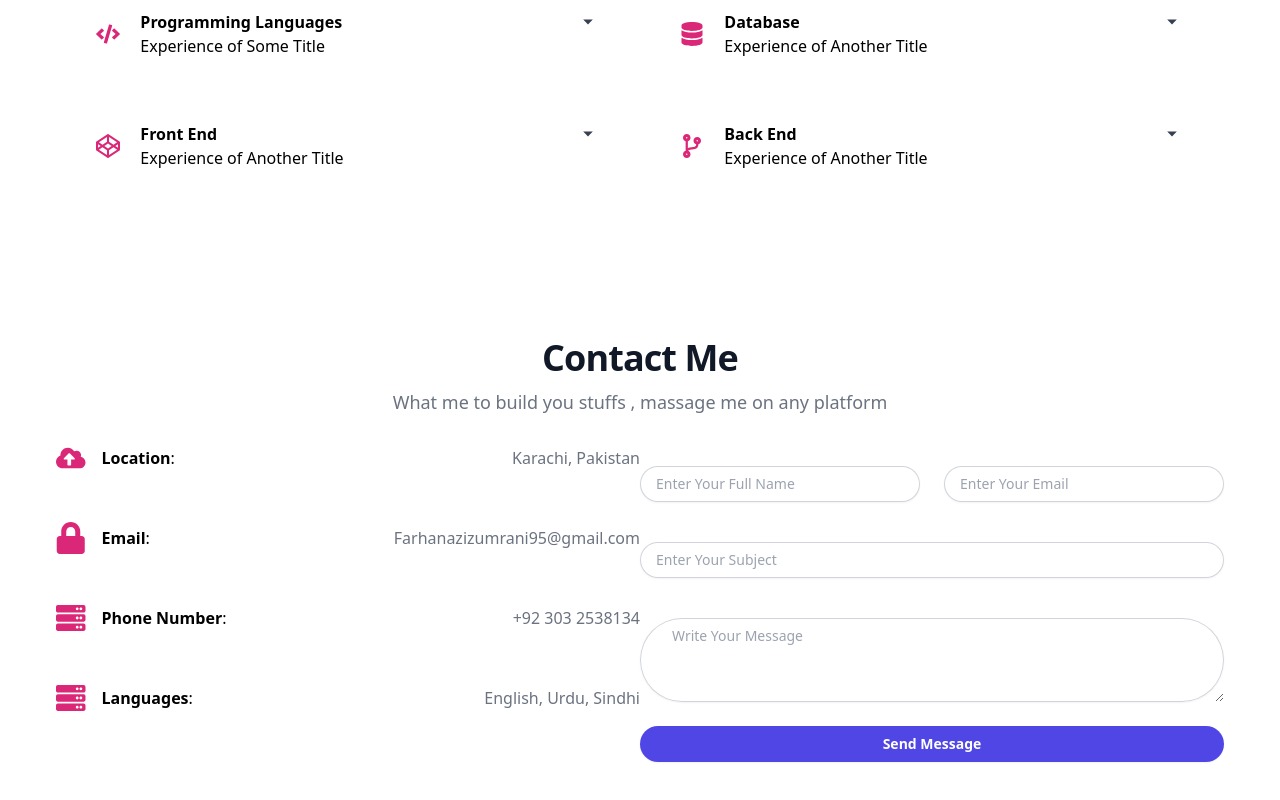
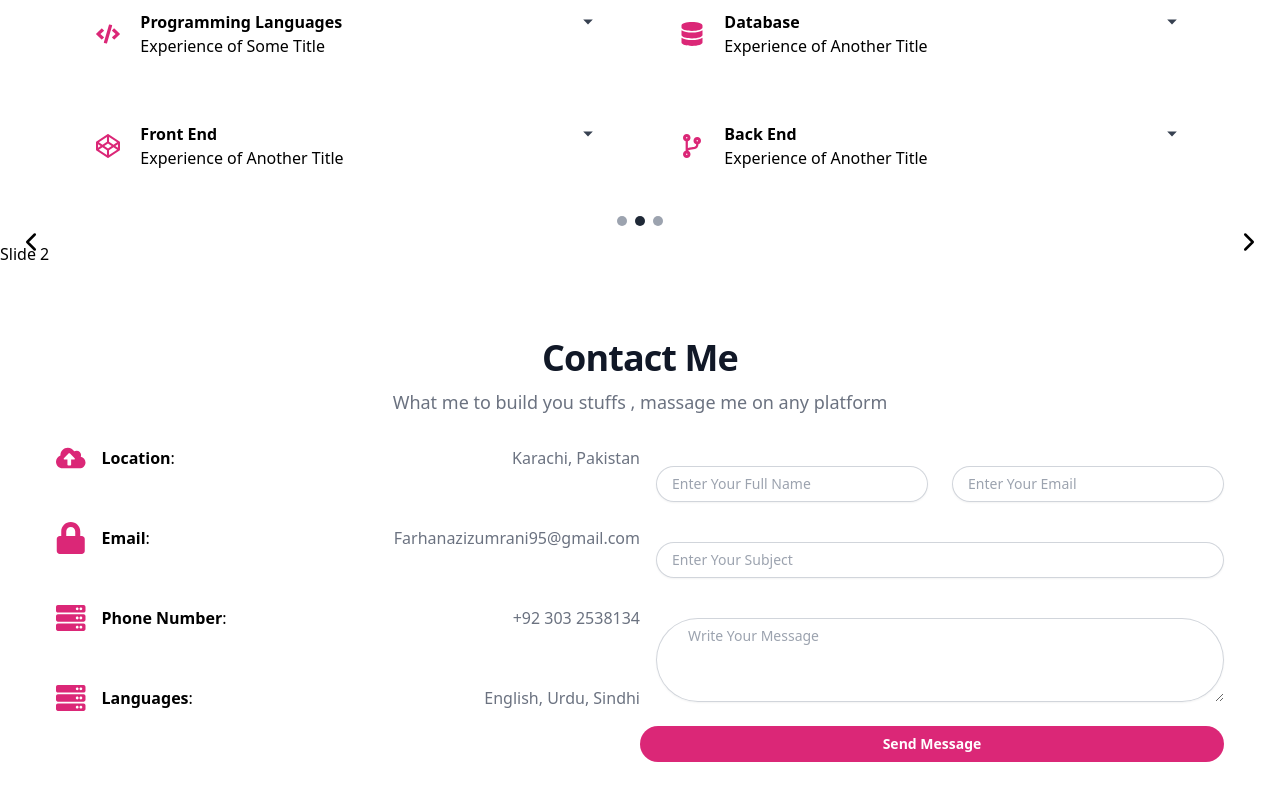
Before and after one commit to Farhanaziz95/portfolio, a Next.js app: page / in a window 1280 px wide. Shown: the part 1930-2730 px from the top of the page. Built offline with nearby package versions, Linux system fonts and the light colour scheme.

Commit message:
created my own slider after faling to get those complicated ones

```diff
--- a/package.json
+++ b/package.json
@@ -19,6 +19,8 @@
     "react": "18.2.0",
     "react-dom": "18.2.0",
     "react-icons": "^4.8.0",
+    "react-slick": "^0.29.0",
+    "slick-carousel": "^1.8.1",
     "typed.js": "^2.0.15",
     "typescript": "5.0.3"
   },
--- a/src/app/page.tsx
+++ b/src/app/page.tsx
@@ -10,6 +10,8 @@ import HamburgerMenu from '@/components/mobilenavaffi'
 import Aboutme from '@/components/aboutaffi'
 import styles from './page.module.css'
 import ContactUs from '@/components/contantaffi'
+import Portfolio from '@/components/portfolioaffi'
+
 const inter = Inter({ subsets: ['latin'] })
 
 export default function Home() {
@@ -23,6 +25,7 @@ export default function Home() {
       <HeroSection/>
       <Aboutme/>
       <AccordionList />
+      <Portfolio/>
       <ContactUs/>
 
     </>
--- a/src/components/contant.tsx
+++ b/src/components/contant.tsx
@@ -51,32 +51,32 @@ export default function ContactUs() {
                 </div>
                 <div>
                     <form>
-                        <div className="mt-10 grid grid-cols-1 gap-x-6 gap-y-8 sm:grid-cols-6">
+                        <div className="ml-4 mt-10 grid grid-cols-1 gap-x-6 gap-y-8 sm:grid-cols-6">
                             <div className="sm:col-span-3">
                                 {/* <label htmlFor="first-name" className="block text-sm font-medium leading-6 text-gray-900">First name</label> */}
                                 <div className="mt-2">
-                                    <input type="text" name="first-name" id="first-name" placeholder='Enter Your Full Name' autoComplete="given-name" className="px-4 block w-full rounded-full border-0 py-1.5 text-gray-900 shadow-sm ring-1 ring-inset ring-gray-300 placeholder:text-gray-400 focus:ring-2 focus:ring-inset focus:ring-indigo-600 sm:text-sm sm:leading-6" />
+                                    <input type="text" name="first-name" id="first-name" placeholder='Enter Your Full Name' autoComplete="given-name" className="px-4 block w-full rounded-full border-0 py-1.5 text-gray-900 shadow-sm ring-1 ring-inset ring-gray-300 placeholder:text-gray-400 focus:ring-2 dark:bg-gray-600 focus:ring-inset  sm:text-sm sm:leading-6" />
                                 </div>
                             </div>
 
                             <div className="sm:col-span-3">
                                 {/* <label htmlFor="last-name" className="block text-sm font-medium leading-6 text-gray-900">Last name</label> */}
                                 <div className="mt-2">
-                                    <input type="text" name="last-name" id="last-name" placeholder='Enter Your Email' autoComplete="family-name" className="px-4 block w-full rounded-full border-0 py-1.5 text-gray-900 shadow-sm ring-1 ring-inset ring-gray-300 placeholder:text-gray-400 focus:ring-2 focus:ring-inset focus:ring-indigo-600 sm:text-sm sm:leading-6" />
+                                    <input type="text" name="last-name" id="last-name" placeholder='Enter Your Email' autoComplete="family-name" className="px-4 block w-full rounded-full border-0 py-1.5 text-gray-900 shadow-sm ring-1 ring-inset ring-gray-300 placeholder:text-gray-400 focus:ring-2 focus:ring-inset dark:bg-gray-600 sm:text-sm sm:leading-6" />
                                 </div>
                             </div>
 
                             <div className="col-span-full">
                                 {/* <label htmlFor="street-address" className="block text-sm font-medium leading-6 text-gray-900">Street address</label> */}
                                 <div className="mt-2">
-                                    <input type="text" placeholder='Enter Your Subject' name="street-address" id="street-address" autoComplete="street-address" className="px-4 block w-full rounded-full border-0 py-1.5 text-gray-900 shadow-sm ring-1 ring-inset ring-gray-300 placeholder:text-gray-400 focus:ring-2 focus:ring-inset focus:ring-indigo-600 sm:text-sm sm:leading-6" />
+                                    <input type="text" placeholder='Enter Your Subject' name="street-address" id="street-address" autoComplete="street-address" className="px-4 block w-full rounded-full border-0 py-1.5 text-gray-900 shadow-sm ring-1 ring-inset ring-gray-300 placeholder:text-gray-400 focus:ring-2 focus:ring-inset dark:bg-gray-600 sm:text-sm sm:leading-6" />
                                 </div>
                             </div>
 
                             <div className="col-span-full">
                                 {/* <label htmlFor="about" className="block text-sm font-medium leading-6 text-gray-900">About</label> */}
                                 <div className="mt-2">
-                                    <textarea placeholder='Write Your Message' id="about" name="about" rows={3} className="block w-full rounded-full px-8 border-0 text-gray-900 shadow-sm ring-1 ring-inset ring-gray-300 placeholder:text-gray-400 focus:ring-2 focus:ring-inset focus:ring-indigo-600 sm:py-1.5 sm:text-sm sm:leading-6"></textarea>
+                                    <textarea placeholder='Write Your Message' id="about" name="about" rows={3} className="block w-full rounded-full px-8 border-0 text-gray-900 shadow-sm ring-1 ring-inset ring-gray-300 placeholder:text-gray-400 focus:ring-2 focus:ring-inset dark:bg-gray-600 sm:py-1.5 sm:text-sm sm:leading-6"></textarea>
                                 </div>
                                 {/* <p className="mt-3 text-sm leading-6 text-gray-600">Write a few sentences about yourself.</p> */}
                             </div>
@@ -84,7 +84,7 @@ export default function ContactUs() {
 
                         <div className="mt-6 flex items-center justify-center gap-x-6">
                             {/* <button type="button" className="text-sm font-semibold leading-6 text-gray-900">Cancel</button> */}
-                            <button type="submit" className="rounded-full w-full bg-indigo-600 px-3 py-2 text-sm font-semibold text-white shadow-sm hover:bg-indigo-500 focus-visible:outline focus-visible:outline-2 focus-visible:outline-offset-2 focus-visible:outline-indigo-600">Send Message</button>
+                            <button type="submit" className="rounded-full w-full dark:bg-purple-800 bg-pink-600 px-3 py-2 text-sm font-semibold text-white shadow- dark:hover:bg-purple-600 hover:bg-pink-500 focus-visible:outline focus-visible:outline-2 focus-visible:outline-offset-2 focus-visible:outline-indigo-600">Send Message</button>
                         </div>
                     </form>
                 </div>
--- /dev/null
+++ b/src/components/portfolio.tsx
@@ -0,0 +1,23 @@
+import Slider, { SliderProps } from './sliderComponent/ownSlider';
+
+import React from 'react';
+
+interface PortfolioProps {}
+
+const Portfolio: React.FC<PortfolioProps> = () => {
+  const slides = [
+    <div key={1}>Slide 1</div>,
+    <div key={2}>Slide 2</div>,
+    <div key={3}>Slide 3</div>,
+  ];
+
+  const sliderProps: SliderProps = { slides };
+
+  return (
+    <div>
+      <Slider autoPlay={true} playSpeed={3000} {...sliderProps} />
+    </div>
+  );
+};
+
+export default Portfolio;
--- /dev/null
+++ b/src/components/sliderComponent/ownSlider.tsx
@@ -0,0 +1,77 @@
+'use client'
+
+import { FiChevronLeft, FiChevronRight } from 'react-icons/fi';
+import React, { useState } from 'react';
+
+export interface SliderProps {
+  slides: JSX.Element[];
+  autoPlay?: boolean;
+  playSpeed?: number;
+}
+
+const Slider: React.FC<SliderProps> = ({ slides, autoPlay = false, playSpeed = 3000 }) => {
+  const [currentSlide, setCurrentSlide] = useState<number>(0);
+
+  const prevSlide = () => {
+    const newIndex = currentSlide === 0 ? slides.length - 1 : currentSlide - 1;
+    setCurrentSlide(newIndex);
+  };
+
+  // eslint-disable-next-line react-hooks/exhaustive-deps
+  const nextSlide = () => {
+    const newIndex = currentSlide === slides.length - 1 ? 0 : currentSlide + 1;
+    setCurrentSlide(newIndex);
+  };
+
+  const indicators = (
+    <div className="flex justify-center w-full absolute bottom-4">
+      {slides.map((_, index) => (
+        <button
+          key={index}
+          className={`h-2.5 w-2.5 mx-1 rounded-full ${
+            index === currentSlide ? 'bg-gray-800' : 'bg-gray-400'
+          }`}
+          onClick={() => setCurrentSlide(index)}
+        />
+      ))}
+    </div>
+  );
+
+  // Autoplay
+  React.useEffect(() => {
+    let intervalId: NodeJS.Timeout;
+    if (autoPlay) {
+      intervalId = setInterval(() => {
+        nextSlide();
+      }, playSpeed);
+    }
+
+    return () => {
+      clearInterval(intervalId);
+    };
+  }, [autoPlay, nextSlide, playSpeed]);
+
+  return (
+    <div className="relative w-full">
+      {slides.map((item, index) => (
+        <div
+          key={index}
+          className={`absolute top-0 left-0 w-full h-full ${
+            index === currentSlide ? 'opacity-100 z-10' : 'opacity-0 z-0'
+          }`}
+        >
+          {item}
+        </div>
+      ))}
+      {indicators}
+      <button className="absolute top-1/2 left-4 transform -translate-y-1/2" onClick={prevSlide}>
+        <FiChevronLeft className="text-3xl" />
+      </button>
+      <button className="absolute top-1/2 right-4 transform -translate-y-1/2" onClick={nextSlide}>
+        <FiChevronRight className="text-3xl" />
+      </button>
+    </div>
+  );
+};
+
+export default Slider;
--- a/tailwind.config.js
+++ b/tailwind.config.js
@@ -8,6 +8,6 @@ module.exports = {
     extend: {},
   },
   plugins: [
-    require('@tailwindcss/forms')
+    // require('@tailwindcss/forms')
   ],
 }
```
Also changed, not shown: 1 other file (tests, documents, lock files or other folders).
